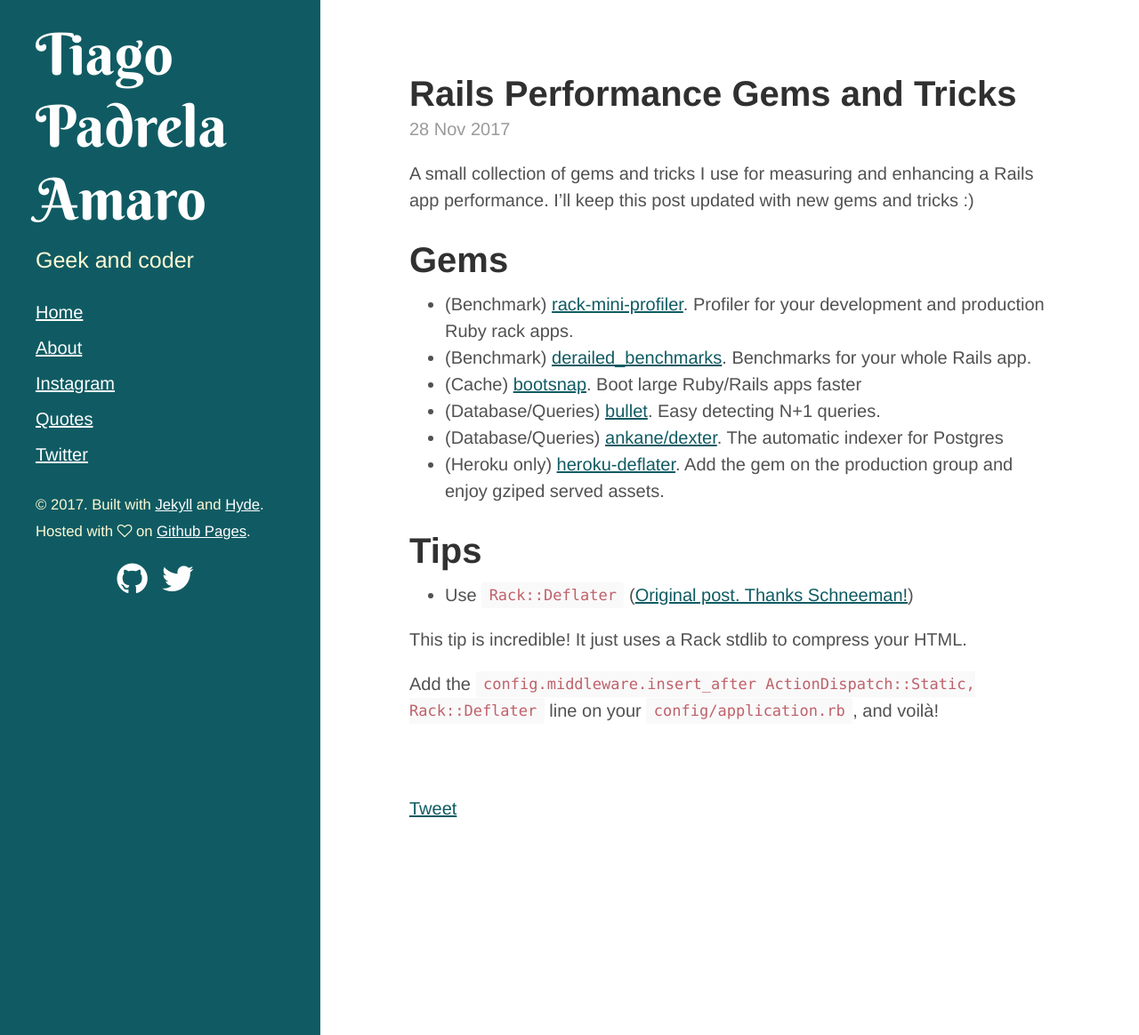
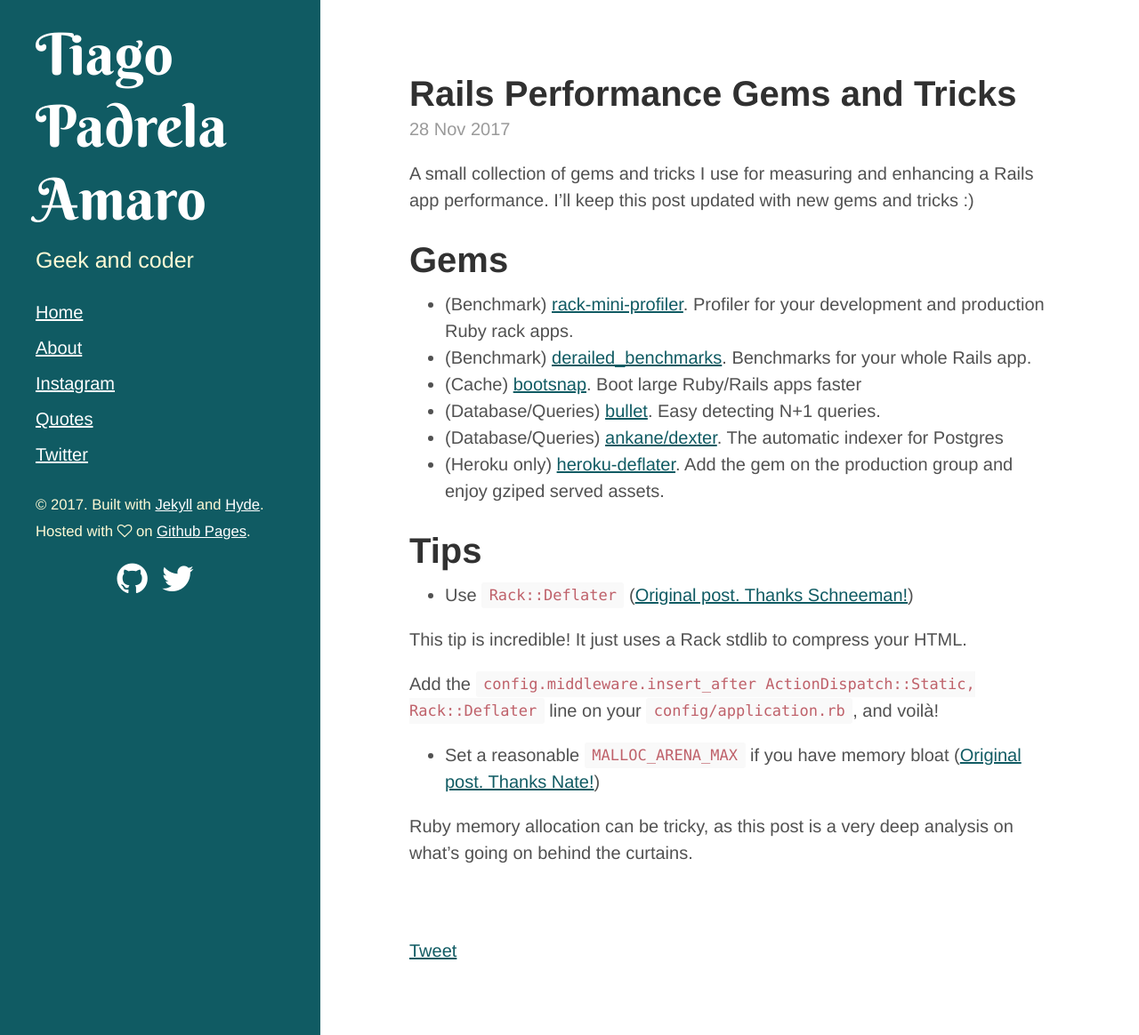
Before and after one commit to tiagoamaro/tiagoamaro.com.br_jekyll, a Jekyll site: the page built from _posts/2017-11-28-rails-and-performance-gems.md, in a window 1280 px wide and 1164 px high. Shown: the whole window at 89% size. Built offline with Jekyll 4.4.1, drawn with Linux system fonts in a browser that asks for light colours; nearby versions of some CDN libraries; comment, search, counter and statistics services are not loaded.

Commit message:
Add memory allocation post to Performance article

```diff
--- a/_posts/2017-11-28-rails-and-performance-gems.md
+++ b/_posts/2017-11-28-rails-and-performance-gems.md
@@ -21,3 +21,7 @@
 This tip is incredible! It just uses a Rack stdlib to compress your HTML.
 
 Add the `config.middleware.insert_after ActionDispatch::Static, Rack::Deflater` line on your `config/application.rb`, and voilà!
+
+- Set a reasonable `MALLOC_ARENA_MAX` if you have memory bloat ([Original post. Thanks Nate!](https://www.speedshop.co/2017/12/04/malloc-doubles-ruby-memory.html))
+
+Ruby memory allocation can be tricky, as this post is a very deep analysis on what's going on behind the curtains.
```
